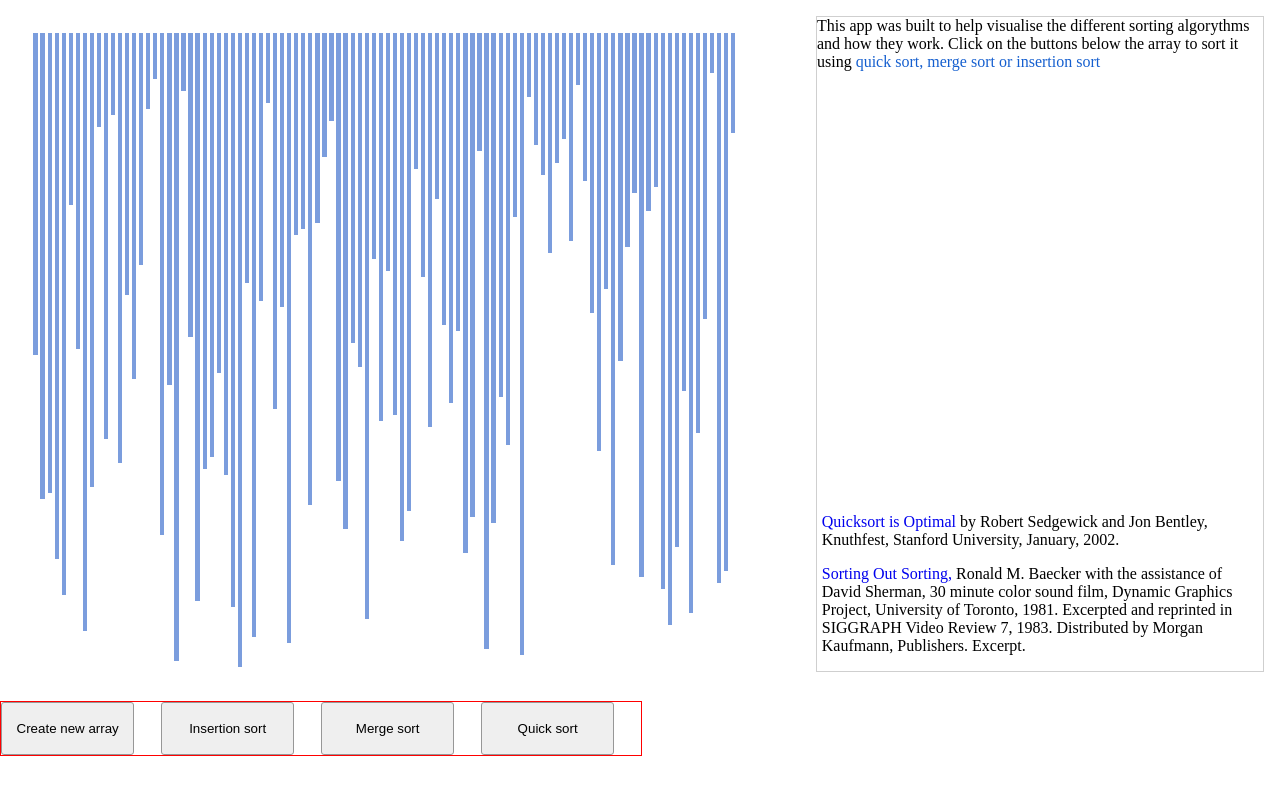
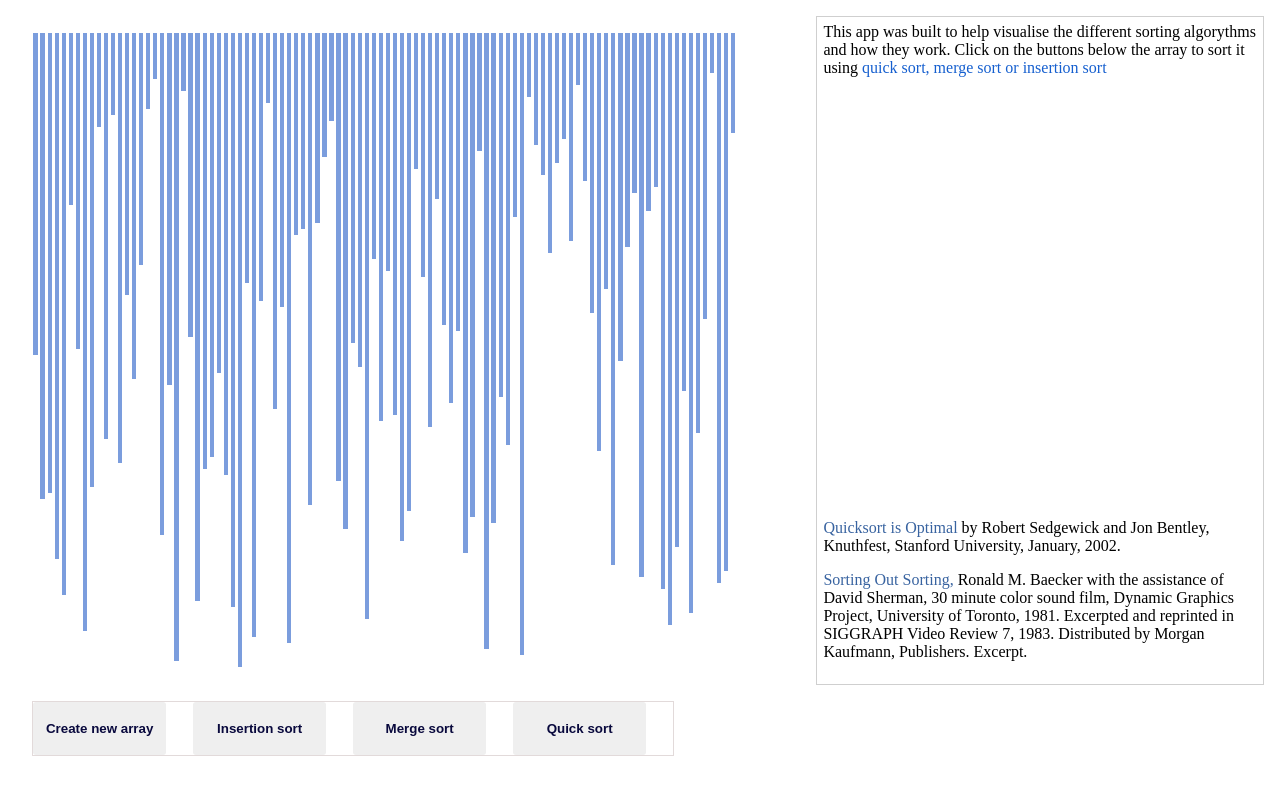
Before and after one commit to msmfa/sorting-visualiser, a React (Create React App) app: page / in a window 1280 px wide. Shown: the top 794 px of the page. Built offline with nearby package versions, Linux system fonts and the light colour scheme.

Commit message:
Updated UI on buttons

```diff
--- a/src/App.css
+++ b/src/App.css
@@ -24,16 +24,18 @@
 }
 
 .app-container {
-  border: 1px solid red;
+  border: 1px solid rgb(226, 218, 218);
   display: flex;
   position: fixed;
   list-style-type: none;
-  margin: 2em 0;
+  margin: 2em 2em;
 }
 
 .app-button {
-  border: 1px solid rgb(151, 151, 151);
+  border: none;
+  color: rgb(9, 9, 61);
   width: 10em;
+  font-weight: 600;
   height: 4em;
   border-radius: 3px;
   margin: 0 2em 0 0;
--- a/src/components/LeftText.js
+++ b/src/components/LeftText.js
@@ -61,7 +61,7 @@ function DisplayTextLeft() {
           <div className="text-algo-description">
             {text.map(item => item.text)}
             {text.map(item => (
-              <ul>
+              <ul className="text-performance">
                 <li>{item.runtimeBest}</li>
                 <li>{item.runtimeAv}</li>
                 <li>{item.runtimeWorst}</li>
--- a/src/styles/LeftText.css
+++ b/src/styles/LeftText.css
@@ -1,11 +1,15 @@
 * {
   text-decoration: none;
   list-style-type: none;
+}
+a {
+  color: #3863a0;
 }
 
 .text-container {
   border: 1px solid rgb(207, 207, 207);
   margin: 1em 1em 0 0;
+  padding: 0.4em;
 }
 
 .text-quick-link {
@@ -24,5 +28,12 @@
 }
 
 .text-references-container ul li {
-  margin: 1em 0.3em;
+  margin: 1em 0;
 }
+
+.text-performance {
+  margin: 1em 0;
+}
+.text-performance li {
+  margin: 0.2em 0;
+}
```
